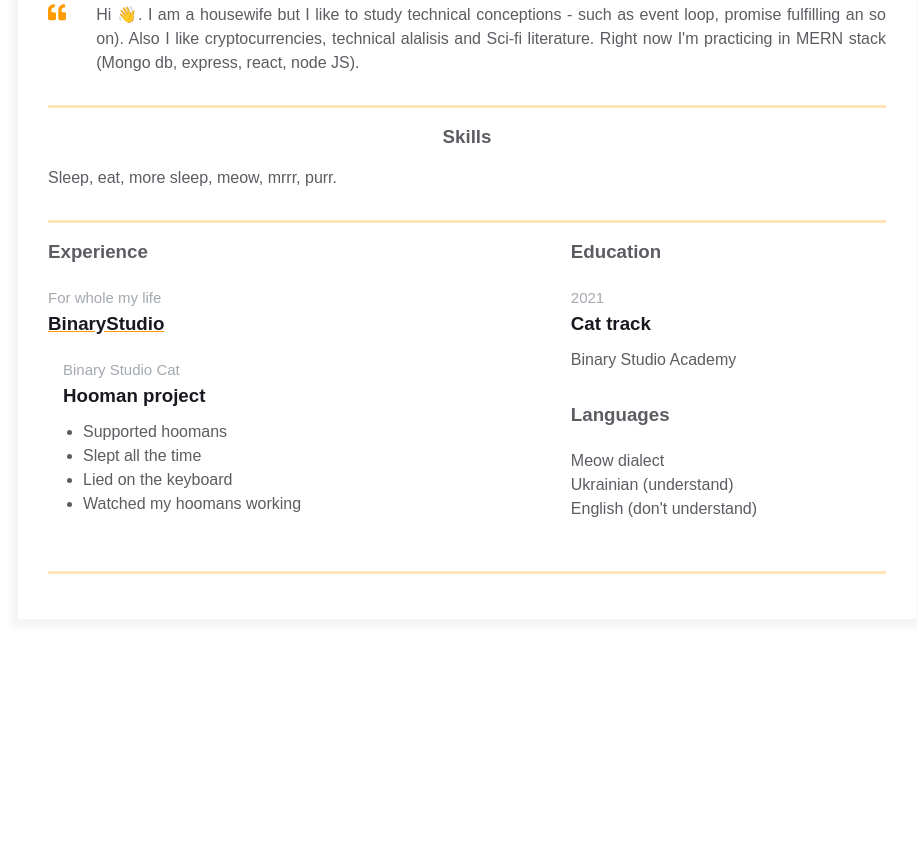
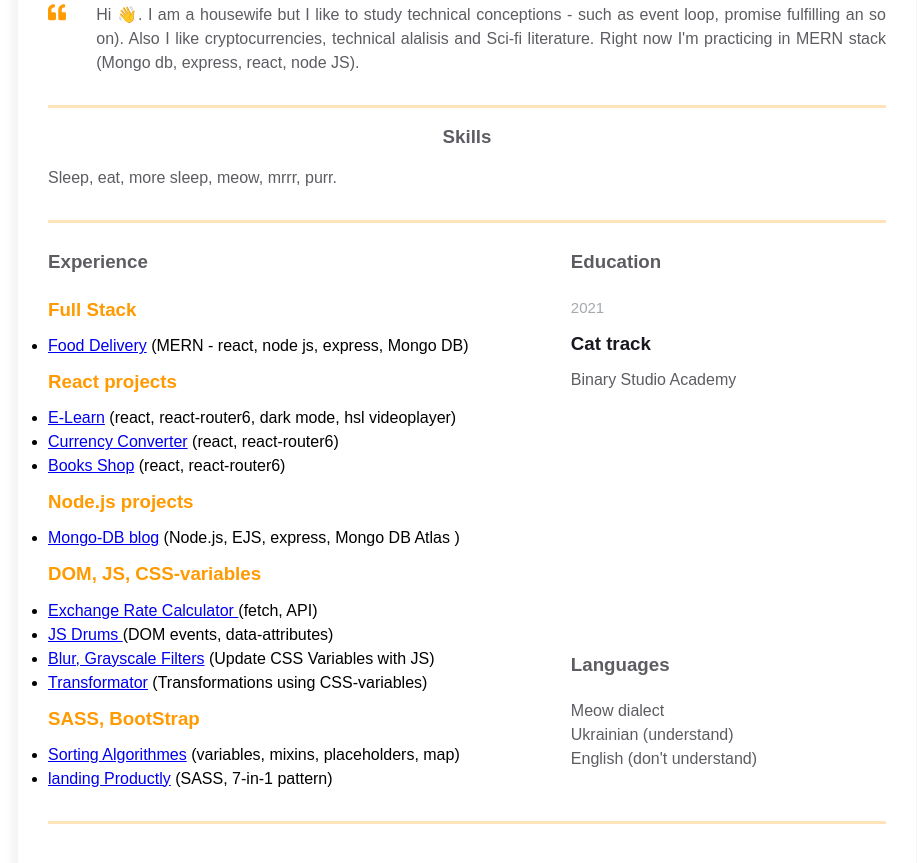
Before and after one commit to NemesisUA/homepage, a plain HTML site: page index.html in a window 1280 px wide. Shown: the part 347-1210 px from the top of the page, without its empty margins (173-1090 px from the left). Before the commit the page ends 1017 px from the top, so only its background shows below. Drawn offline with Linux system fonts and the light colour scheme.

```diff
--- a/index.html
+++ b/index.html
@@ -97,23 +97,32 @@
 
             <div class="experiences">
               <h3 class="experiences__header">Experience</h3>
-              <div class="experiences__company">
-                <div class="experiences__company-header">
-                  <span class="experiences__company-header-durability">For whole my life</span>
-                  <h3 class="experiences__company-header-name">BinaryStudio</h3>
-                </div>
-
-                <div class="experiences__company-project">
-                  <span class="experiences__company-project-role">Binary Studio Cat</span>
-                  <h3 class="experiences__company-project-name">Hooman project</h3>
-                  <ul class="experiences__company-project-responsibilities">
-                    <li>Supported hoomans</li>
-                    <li>Slept all the time</li>
-                    <li>Lied on the keyboard</li>
-                    <li>Watched my hoomans working</li>
-                  </ul>
-                </div>
-              </div>
+              <h3>Full Stack</h3>
+                <ul>
+                    <li><a href="https://nemesisua.github.io/food-delivery-app/" target="_blank">Food Delivery</a> (MERN - react, node js, express, Mongo DB)</li>
+                </ul>
+                <h3>React projects</h3>
+                <ul>
+                    <li><a href="https://nemesisua.github.io/elearn/" target="_blank">E-Learn</a> (react, react-router6, dark mode, hsl videoplayer)</li>
+                    <li><a href="https://nemesisua.github.io/react-currencies-converter/" target="_blank">Currency Converter</a> (react, react-router6)</li>
+                    <li><a href="https://nemesisua.github.io/x-course-task/" target="_blank">Books Shop</a> (react, react-router6)</li>
+                </ul>
+                <h3>Node.js projects</h3>
+                <ul>
+                    <li><a href="https://github.com/NemesisUA/node-mongo-db" target="_blank">Mongo-DB blog</a> (Node.js, EJS, express, Mongo DB Atlas )</li>
+                </ul>
+                <h3>DOM, JS, CSS-variables</h3>
+                <ul>
+                    <li><a href="https://nemesisua.github.io/Exchange-Rate-Calculator/" target="_blank">Exchange Rate Calculator </a> (fetch, API)</li>
+                    <li><a href="https://nemesisua.github.io/JS__drums/" target="_blank">JS Drums </a> (DOM events, data-attributes)</li>
+                    <li><a href="https://nemesisua.github.io/Blur-grayscale/" target="_blank">Blur, Grayscale Filters</a> (Update CSS Variables with JS)</li>
+                    <li><a href="https://nemesisua.github.io/Transformator/" target="_blank">Transformator</a> (Transformations using CSS-variables)</li>
+                </ul>
+                <h3>SASS, BootStrap</h3>
+                <ul>
+                    <li><a href="https://nemesisua.github.io/SASS/" target="_blank">Sorting Algorithmes</a> (variables, mixins, placeholders, map)</li>
+                    <li><a href="https://github.com/NemesisUA/landing-Productly" target="_blank">landing Productly</a> (SASS, 7-in-1 pattern)</li>
+                </ul>
             </div>
 
 
--- a/styles.css
+++ b/styles.css
@@ -247,6 +247,11 @@ body {
   color: var(--secondary-text-color);
 }
 
+h3 {
+  color: var(--text-decoration-color);
+  margin: 10px 0;
+}
+
 @media screen and (max-width: 576px) {
 
   .main-info,
```
